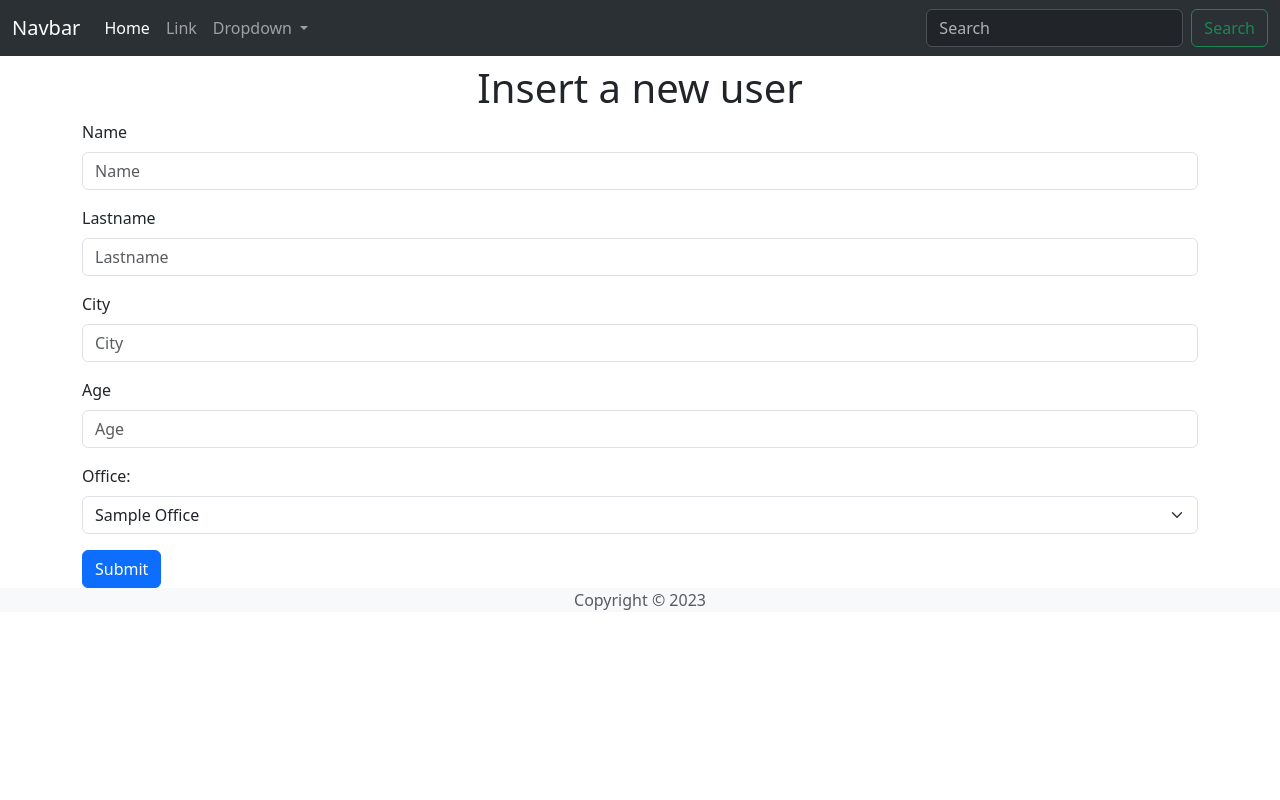
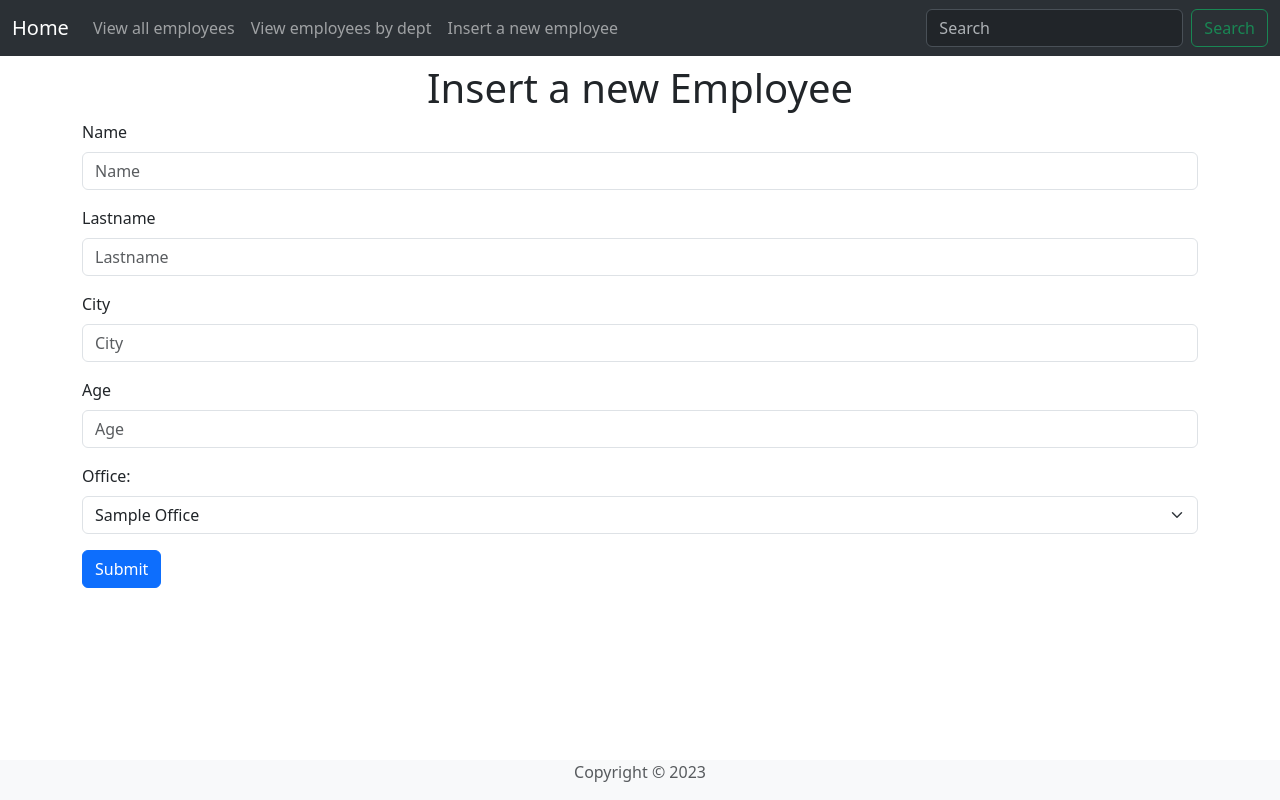
Before and after one commit to Alex188dot/Java, a PHP site: page /template/insertNewUser.php in a window 1280 px wide. Run offline with PHP 8.4, Linux system fonts and the light colour scheme; tables that the repository leaves empty or names only in its code hold one stand-in row (values such as "Sample post").

Commit message:
minor changes

```diff
--- a/PHP/layout/template/base.php
+++ b/PHP/layout/template/base.php
@@ -3,8 +3,9 @@
 <head>
     <meta charset="UTF-8">
     <meta name="viewport" content="width=device-width, initial-scale=1.0">
-    <title>Base template</title>
+    <title>View Employees</title>
     <link href="https://cdn.jsdelivr.net/npm/bootstrap@5.3.2/dist/css/bootstrap.min.css" rel="stylesheet" integrity="sha384-T3c6CoIi6uLrA9TneNEoa7RxnatzjcDSCmG1MXxSR1GAsXEV/Dwwykc2MPK8M2HN" crossorigin="anonymous">
+    <link rel="stylesheet" href="css/style.css">
     <style>
         table {
             margin-top: 1rem;
--- a/PHP/layout/template/footer.php
+++ b/PHP/layout/template/footer.php
@@ -1,5 +1,5 @@
 <!-- footer -->
-<footer class="text-center text-body-secondary bg-body-tertiary">
+<footer class="text-center text-body-secondary bg-body-tertiary fixed-bottom">
   <p>Copyright © 2023</p>
 </footer>
 <!-- end footer  -->
--- a/PHP/layout/template/insertNewUser.php
+++ b/PHP/layout/template/insertNewUser.php
@@ -3,22 +3,23 @@
 <head>
     <meta charset="UTF-8">
     <meta name="viewport" content="width=device-width, initial-scale=1.0">
-    <title>Base Template</title>
-    <!-- INSERISCO CSS -->
+    <title>Insert New Employee</title>
+    <!-- Bootstrap CSS -->
     <link href="https://cdn.jsdelivr.net/npm/bootstrap@5.3.2/dist/css/bootstrap.min.css" rel="stylesheet" integrity="sha384-T3c6CoIi6uLrA9TneNEoa7RxnatzjcDSCmG1MXxSR1GAsXEV/Dwwykc2MPK8M2HN" crossorigin="anonymous">
     <style>
         body {
             height: 98vh;
         }
     </style>
+    <link rel="stylesheet" href="css/style.css">
 </head>
 <body>
-    <!-- Inizio Menu -->
+    <!-- Navbar -->
     <?php include("navbar.php"); ?>
-    <!-- Fine menu -->
-    <!-- Corpo dell pagina -->
+    <!-- end Navbar -->
+    <!-- Body -->
     <div class="container">
-        <h1 class="text-center mt-2">Insert a new user</h1>
+        <h1 class="text-center mt-2">Insert a new Employee</h1>
         <form action="insertIntoDB.php" method="POST">
             <div class="mb-3">
                 <label for="name" class="form-label">Name</label>
@@ -56,12 +57,11 @@
             </div>
             <button type="submit" class="btn btn-primary">Submit</button>
         </form>
-    </div> <!-- Div chiusura pagina -->
-    <!-- Fine corpo pagina -->
-    <!-- Inizio Footer -->
+    </div>
+    <!-- End Body -->
+    <!-- Footer -->
     <?php include("footer.php");?>
-    <!-- Fine Footer -->
-    <!-- INSERISCO JS PRIMA DI CHIUDERE LA PAGINA -->
+    <!-- End Footer -->
     <script src="https://cdn.jsdelivr.net/npm/bootstrap@5.3.2/dist/js/bootstrap.bundle.min.js" integrity="sha384-C6RzsynM9kWDrMNeT87bh95OGNyZPhcTNXj1NW7RuBCsyN/o0jlpcV8Qyq46cDfL" crossorigin="anonymous"></script>
 </body>
 
--- a/PHP/layout/template/navbar.php
+++ b/PHP/layout/template/navbar.php
@@ -1,28 +1,20 @@
 <!-- navbar -->
 <nav class="navbar navbar-expand-lg bg-body-tertiary" data-bs-theme="dark">
   <div class="container-fluid">
-    <a class="navbar-brand" href="#">Navbar</a>
+    <a class="navbar-brand" href="#">Home</a>
     <button class="navbar-toggler" type="button" data-bs-toggle="collapse" data-bs-target="#navbarSupportedContent" aria-controls="navbarSupportedContent" aria-expanded="false" aria-label="Toggle navigation">
       <span class="navbar-toggler-icon"></span>
     </button>
     <div class="collapse navbar-collapse" id="navbarSupportedContent">
       <ul class="navbar-nav me-auto mb-2 mb-lg-0">
         <li class="nav-item">
-          <a class="nav-link active" aria-current="page" href="#">Home</a>
+          <a class="nav-link" href="viewAllEmployees.php">View all employees</a>
         </li>
         <li class="nav-item">
-          <a class="nav-link" href="#">Link</a>
+          <a class="nav-link" href="base.php">View employees by dept</a>
         </li>
-        <li class="nav-item dropdown">
-          <a class="nav-link dropdown-toggle" href="#" role="button" data-bs-toggle="dropdown" aria-expanded="false">
-            Dropdown
-          </a>
-          <ul class="dropdown-menu">
-            <li><a class="dropdown-item" href="#">Action</a></li>
-            <li><a class="dropdown-item" href="#">Another action</a></li>
-            <li><hr class="dropdown-divider"></li>
-            <li><a class="dropdown-item" href="#">Something else here</a></li>
-          </ul>
+        <li class="nav-item">
+          <a class="nav-link" href="insertNewUser.php">Insert a new employee</a>
         </li>
       </ul>
       <form class="d-flex" role="search">
```
Also changed, not shown: PHP/base2.php (deleted, +0 -33 lines).
